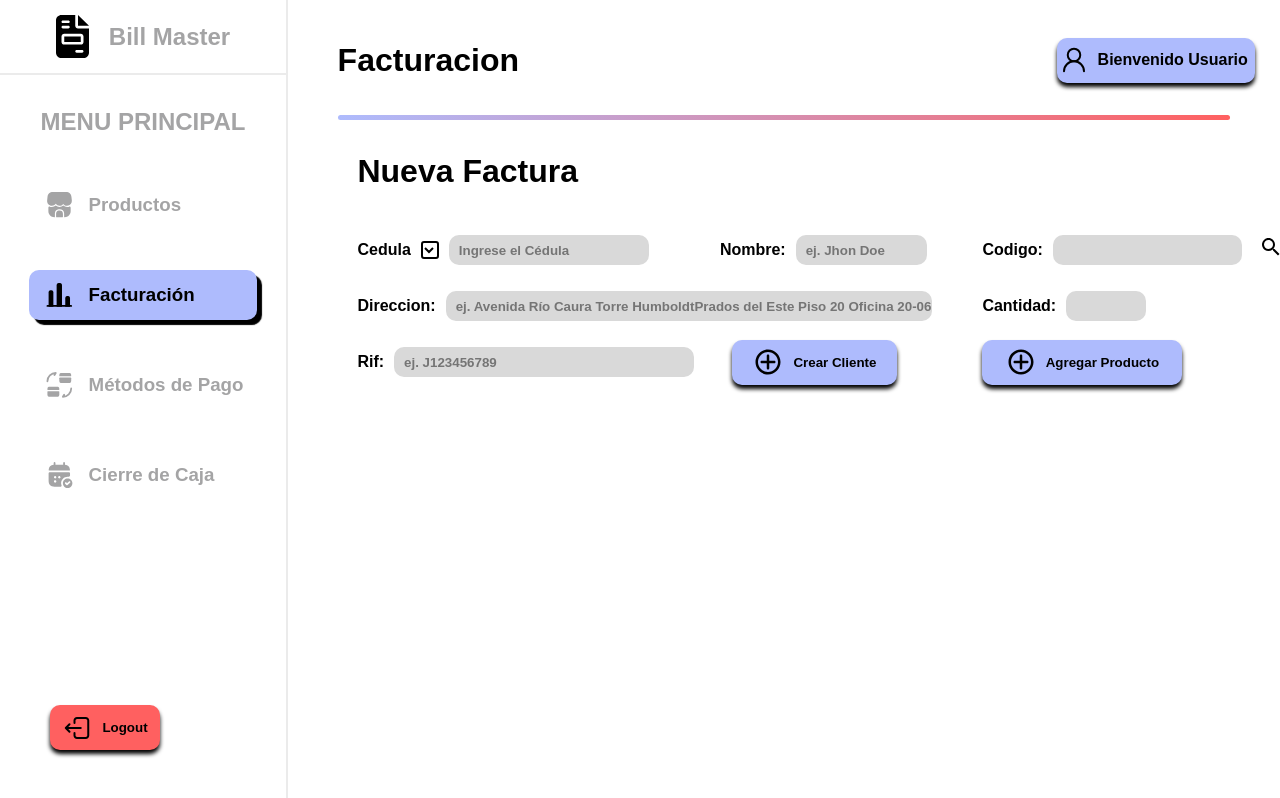
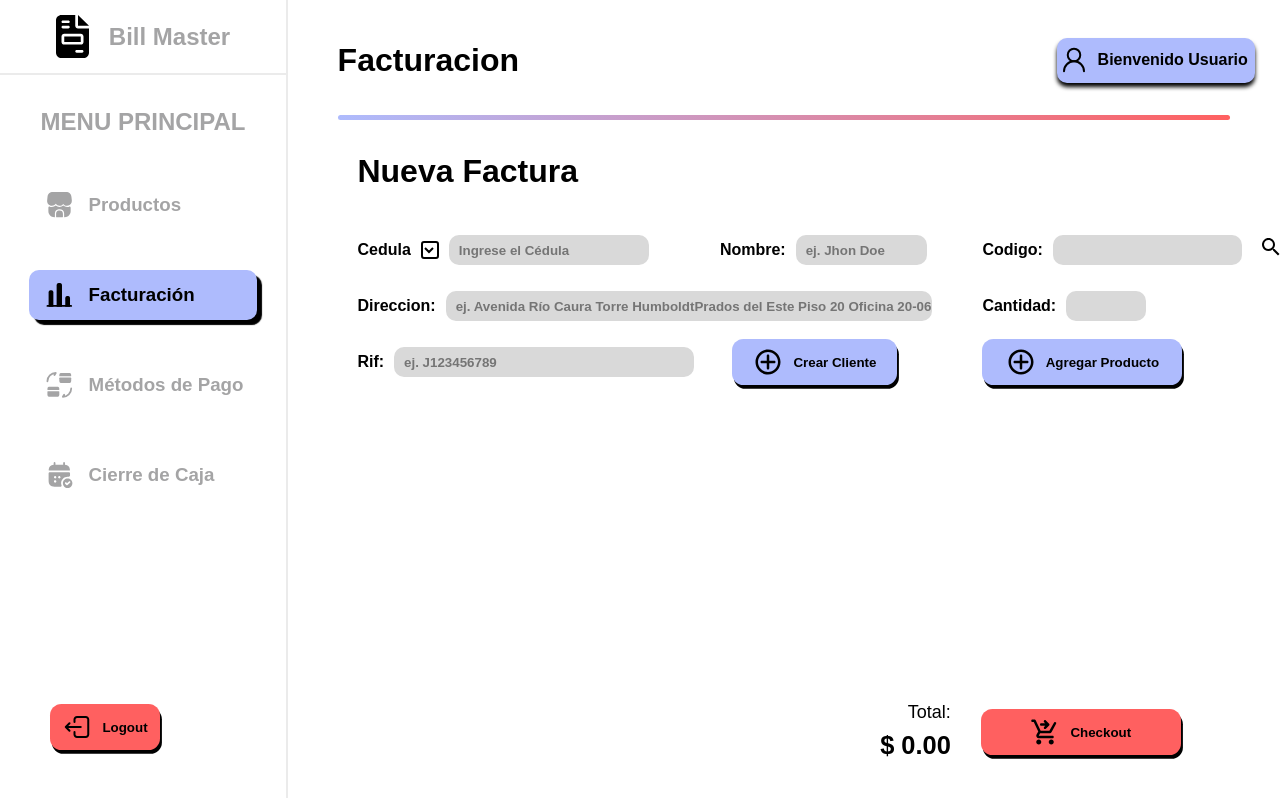
Before and after one commit to Luisrome01/BillMaster, a React (Vite) app: page /main in a window 1280 px wide. Built offline with nearby package versions, Linux system fonts and the light colour scheme.

Commit message:
update facturacion

```diff
--- a/src/components/buttons/BtnGeneral.jsx
+++ b/src/components/buttons/BtnGeneral.jsx
@@ -26,10 +26,10 @@ const BtnGeneral = ({ text, handleClick, width, height, color, onHoverColor, bor
 
 	const style = {
 		width: width ? width : "110px",
-		height: height ? height : "45px",
+		height: height ? height : "46px",
 		backgroundColor: color ? color : "#AEBBFD",
-		borderRadius: borderRadius ? borderRadius : "10px",
-		boxShadow: shadow ? shadow : "0px 4px 4px rgba(0, 0, 0, 1)",
+		borderRadius: borderRadius ? borderRadius : "11.4167px",
+		boxShadow: shadow ? shadow : "1.90278px 3.80556px 0px #000000",
 		transition: "background-color 0.3s, transform 0.1s, box-shadow 0.1s",
 
 		//obscurece el color del boton cuando el mouse esta sobre el boton
--- a/src/components/navBar/View/Facturacion.jsx
+++ b/src/components/navBar/View/Facturacion.jsx
@@ -5,8 +5,11 @@ import InputDinamico from "../../../components/inputs/InputDinamico";
 import InputDiferente from "../../../components/inputs/InputDiferente";
 import svgAdd from "../../../assets/svg_add.svg";
 import svgSearch from "../../../assets/SearchSVG.svg";
+import cartSVG from "../../../assets/marketKart.svg";
 
 const Facturacion = () => {
+	const monto = "0.00";
+
 	return (
 		<>
 			<div className="FacturaContainer">
@@ -65,7 +68,13 @@ Prados del Este Piso 20 Oficina 20-06"
 				</div>
 
 				<div className="FacturaTableContainer"></div>
-				<div className="FacturaCheckoutContainer"></div>
+				<div className="FacturaCheckoutContainer">
+					<div style={{ display: "flex", flexDirection: "column" }}>
+						<p style={{ position: "relative", marginLeft: "auto", fontSize: "18px" }}>Total:</p>
+						<p style={{ position: "relative", marginLeft: "auto", fontSize: "25.4331px", fontWeight: "bold" }}>$ {monto}</p>
+					</div>
+					<BtnGeneral text="Checkout" width="200px" color="#ff6060" onHoverColor="#c54444" img={cartSVG} />
+				</div>
 			</div>
 		</>
 	);
--- a/src/components/navBar/View/css/Facturacion.css
+++ b/src/components/navBar/View/css/Facturacion.css
@@ -16,10 +16,18 @@
 
 .FacturaTableContainer {
 	align-self: center;
+	flex-basis: 40%;
 }
 
 .FacturaCheckoutContainer {
 	align-self: normal;
+	flex-basis: 20%;
+	display: flex;
+	flex-direction: row;
+	align-items: center;
+	gap: 30px;
+	margin-left: auto;
+	margin-right: 10%;
 }
 
 .FacturaInputsEntre2 {
```
Also changed, not shown: src/assets/marketKart.svg (added).
